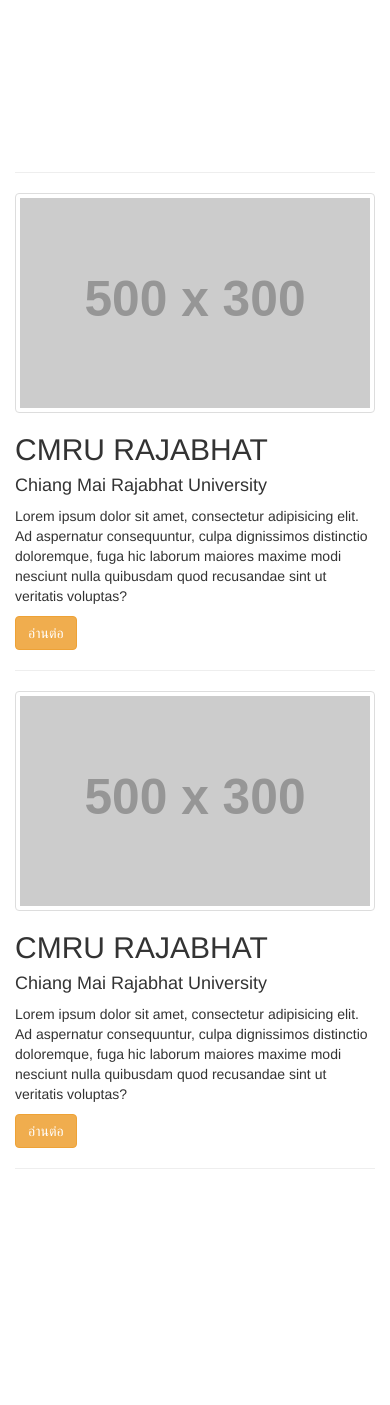
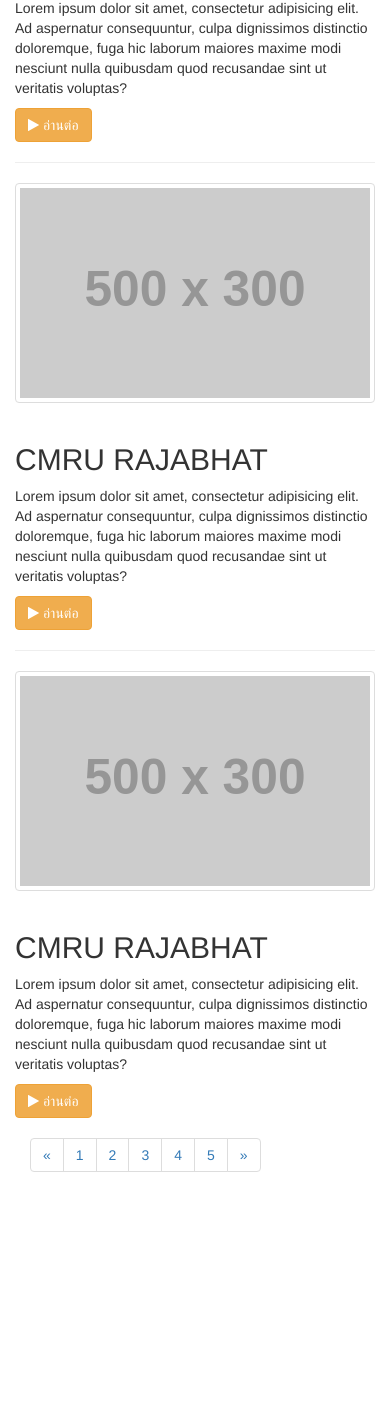
Before and after one commit to amthika/day2-p1, a website: page index.html in a window 390 px wide. Shown: the part 595-2000 px from the top of the page. After the commit the page ends 1792 px from the top, so only its background shows below. Drawn offline with nearby package versions, Linux system fonts and the light colour scheme; placeholder pictures from the web are drawn by us.

Commit message:
อ่านเพิ่ม

```diff
--- a/index.html
+++ b/index.html
@@ -16,7 +16,7 @@
     <script src="https://oss.maxcdn.com/html5shiv/3.7.3/html5shiv.min.js"></script>
     <script src="https://oss.maxcdn.com/respond/1.4.2/respond.min.js"></script>
     <![endif]-->
-    <link rel="stylesheet" href="bower_components/font-awesome/css/font-awesome.css">
+    <link rel="stylesheet" href="bower_components/font-awesome/css/font-awesome.min.css">
     <link rel="stylesheet" href="bower_components/animate.css/animate.min.css">
 </head>
 <body>
@@ -37,50 +37,83 @@
     </div>
 </nav>
 <div class="container">
-    <h1>CHIANG MAI RAJABHAT UNIVERSITY <small>มหาวิทยาลัยราชภัฏเชียงใหม่</small></h1>
+    <h1>CHIANG MAI RAJABHAT UNIVERSITY
+        <small>มหาวิทยาลัยราชภัฏเชียงใหม่</small>
+    </h1>
     <hr class="divider">
-    <div class="row animated infinite bounceInUp">
-        <div class="col-md-4">
+    <div class="row">
+        <div class="col-xs-12 col-sm-4">
             <div class="thumbnail">
                 <img src="http://placehold.it/500x300" alt="">
             </div>
         </div>
-        <div class="col-md-8">
+        <div class="col-xs-12 col-sm-8">
             <h2>CMRU RAJABHAT</h2>
-            <h4>Chiang Mai Rajabhat University</h4>
-            <p>Lorem ipsum dolor sit amet, consectetur adipisicing elit. Ad aspernatur consequuntur, culpa dignissimos distinctio doloremque, fuga hic laborum maiores maxime modi nesciunt nulla quibusdam quod recusandae sint ut veritatis voluptas?</p>
-            <a href="#" class="btn btn-warning"><i class=""></i> อ่านต่อ</a>
+            <h4 class="hidden-xs">Chiang Mai Rajabhat University</h4>
+            <p class="hidden-sm">Lorem ipsum dolor sit amet, consectetur adipisicing elit. Ad aspernatur consequuntur,
+                culpa dignissimos
+                distinctio doloremque, fuga hic laborum maiores maxime modi nesciunt nulla quibusdam quod recusandae
+                sint ut veritatis voluptas?</p>
+            <a href="#" class="btn btn-warning"><i class="fa fa-play" aria-hidden="true"></i> อ่านต่อ</a>
         </div>
     </div>
     <hr class="divider">
     <div class="row">
-        <div class="col-md-4">
+        <div class="col-xs-12 col-sm-4">
             <div class="thumbnail">
                 <img src="http://placehold.it/500x300" alt="">
             </div>
         </div>
-        <div class="col-md-8">
+        <div class="col-xs-12 col-sm-8">
             <h2>CMRU RAJABHAT</h2>
-            <h4>Chiang Mai Rajabhat University</h4>
-            <p>Lorem ipsum dolor sit amet, consectetur adipisicing elit. Ad aspernatur consequuntur, culpa dignissimos distinctio doloremque, fuga hic laborum maiores maxime modi nesciunt nulla quibusdam quod recusandae sint ut veritatis voluptas?</p>
-            <a href="#" class="btn btn-warning">อ่านต่อ</a>
+            <h4 class="hidden-xs">Chiang Mai Rajabhat University</h4>
+            <p class="hidden-sm">Lorem ipsum dolor sit amet, consectetur adipisicing elit. Ad aspernatur consequuntur,
+                culpa dignissimos
+                distinctio doloremque, fuga hic laborum maiores maxime modi nesciunt nulla quibusdam quod recusandae
+                sint ut veritatis voluptas?</p>
+            <a href="#" class="btn btn-warning"><i class="fa fa-play" aria-hidden="true"></i> อ่านต่อ</a>
         </div>
     </div>
     <hr class="divider">
     <div class="row">
-        <div class="col-md-4">
+        <div class="col-xs-12 col-sm-4">
             <div class="thumbnail">
                 <img src="http://placehold.it/500x300" alt="">
             </div>
         </div>
-        <div class="col-md-8">
+        <div class="col-xs-12 col-sm-8">
             <h2>CMRU RAJABHAT</h2>
-            <h4>Chiang Mai Rajabhat University</h4>
-            <p>Lorem ipsum dolor sit amet, consectetur adipisicing elit. Ad aspernatur consequuntur, culpa dignissimos distinctio doloremque, fuga hic laborum maiores maxime modi nesciunt nulla quibusdam quod recusandae sint ut veritatis voluptas?</p>
-            <a href="#" class="btn btn-warning">อ่านต่อ</a>
+            <h4 class="hidden-xs">Chiang Mai Rajabhat University</h4>
+            <p class="hidden-sm">Lorem ipsum dolor sit amet, consectetur adipisicing elit. Ad aspernatur consequuntur,
+                culpa dignissimos
+                distinctio doloremque, fuga hic laborum maiores maxime modi nesciunt nulla quibusdam quod recusandae
+                sint ut veritatis voluptas?</p>
+            <a href="#" class="btn btn-warning"><i class="fa fa-play" aria-hidden="true"></i> อ่านต่อ</a>
         </div>
     </div>
-    <hr class="divider">
+    <div class="col-md-12">
+        <div class="col-md-offset-5">
+            <nav aria-label="Page navigation">
+                <ul class="pagination">
+                    <li>
+                        <a href="#" aria-label="Previous">
+                            <span aria-hidden="true">&laquo;</span>
+                        </a>
+                    </li>
+                    <li><a href="#">1</a></li>
+                    <li><a href="#">2</a></li>
+                    <li><a href="#">3</a></li>
+                    <li><a href="#">4</a></li>
+                    <li><a href="#">5</a></li>
+                    <li>
+                        <a href="#" aria-label="Next">
+                            <span aria-hidden="true">&raquo;</span>
+                        </a>
+                    </li>
+                </ul>
+            </nav>
+        </div>
+    </div>
 </div>
 
 <!-- jQuery (necessary for Bootstrap's JavaScript plugins) -->
```
